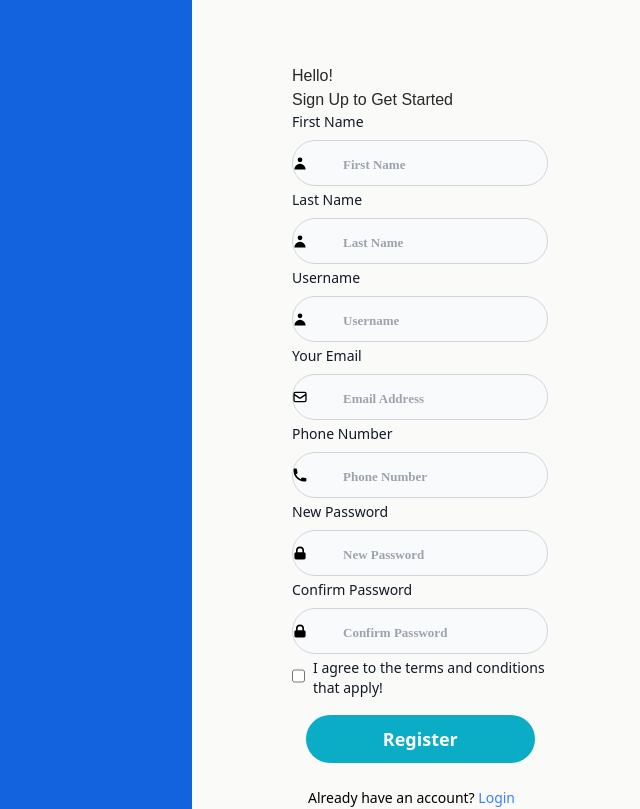
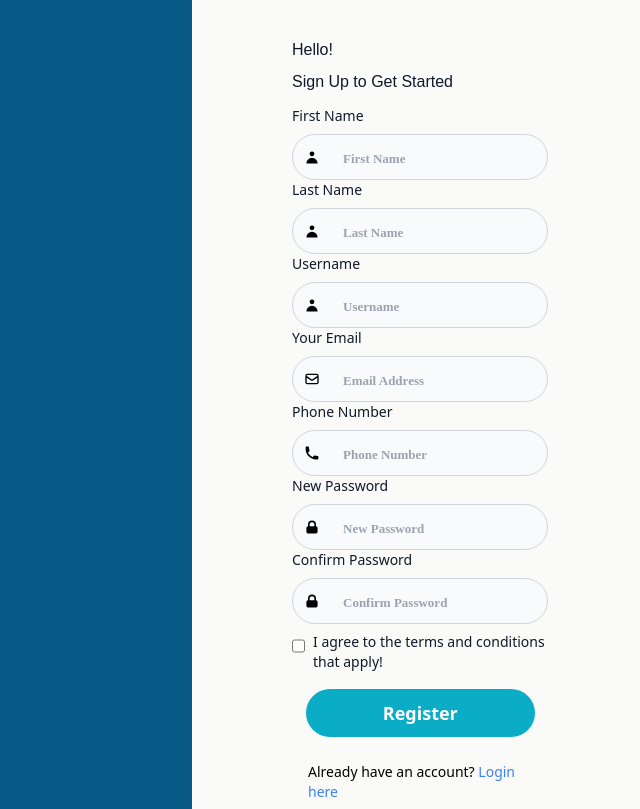
Before and after one commit to naodmulu/project, a React (Vite) app in the folder PAGES/vite-project/: page /register in a window 1280 px wide. Shown: the top 809 px of the page, without its empty margins (640-1280 px from the left). Built offline with nearby package versions, Linux system fonts and the light colour scheme.

Commit message:
dark mode working on

```diff
--- a/PAGES/vite-project/src/App.tsx
+++ b/PAGES/vite-project/src/App.tsx
@@ -8,7 +8,7 @@ import Registration from "./Components/Registration";
 import { Loginpage } from "./Components/Loginpage";
 function App() {
   return (
-    <div>
+    <div >
       <Routes>
         <Route path="/home" element={<HomePage />} />
         <Route path="/result" element={<Result />} />
--- a/PAGES/vite-project/src/Components/ImageGen.tsx
+++ b/PAGES/vite-project/src/Components/ImageGen.tsx
@@ -16,9 +16,9 @@ function ImageGen() {
 
 
   return (
-    <div>
-      <MNavbar />
-      <p className="text-black text-2xl mb-5 ml-5 font-bold">GeneralizeTitle</p>
+    <div >
+      <p className="text-black text-2xl mb-5 ml-5 font-bold">Discription of Keynote Frames</p>
+      <p className="text-blue text-md mb-5 ml-5">frames: {length}</p>
       <Grid margin={"auto"}>
         <ul>
             <li>
--- a/PAGES/vite-project/src/Components/MNavbar.tsx
+++ b/PAGES/vite-project/src/Components/MNavbar.tsx
@@ -56,7 +56,7 @@ export const MNavbar = () => {
   // username recieved from app.tsx
 
   return (
-    <Box sx={{ mb: 20 }}>
+    <Box  sx={{ mb: 20 }}>
       <AppBar sx={{ backgroundColor: "#06b6d4", height: "80px" }}>
         <Toolbar sx={{ p: 1 }}>
           <IconButton edge="start" color="inherit" aria-label="menu">
--- a/PAGES/vite-project/src/Components/Registration.tsx
+++ b/PAGES/vite-project/src/Components/Registration.tsx
@@ -65,30 +65,32 @@ export default function MyPage() {
   };
 
   return (
-    <div className="flex">
+    <div className="flex dark:bg-gray-900">
       <div
-        className="main"
+
         style={{
-          background: "#1363DF",
+          background: "#075985",
           width: "65%",
-          height: "120vh",
+          height: "110vh",
           marginRight: 100,
+
         }}
+        className="main dark:bg-gray-900"
       >
       </div>
       <div className="form">
-        <h1>Hello!</h1>
-        <h2>Sign Up to Get Started</h2>
+        <h1 className="block mb-2  text-gray-900 dark:text-white">Hello!</h1>
+        <h2 className="block mb-2  text-gray-900 dark:text-white">Sign Up to Get Started</h2>
 
         <form onSubmit={handleSubmit} className="">
           <label
 
-            className="block mb-2 text-sm font-medium text-gray-900 dark:text-white"
+            className="block mt-3 mb-2 text-sm font-medium text-gray-900 dark:text-white"
           >
             First Name
           </label>
           <div className="relative">
-            <div className="absolute inset-y-0 left-0 flex items-center pl-3.5  pointer-events-none">
+            <div className="absolute inset-y-0 left-0 flex items-center pl-3  pointer-events-none">
               <HiUser className = "icon" />
             </div>
             <input
@@ -97,7 +99,7 @@ export default function MyPage() {
               name="firstName"
               value={formData.firstName}
               onChange={handleChange}
-              className="bg-gray-50 border border-gray-300 text-gray-900 text-md rounded-full mb-1  focus:ring-blue-500 focus:border-blue-500 block w-full pl-10 p-2.5  dark:bg-white-700 dark:border-gray-600 dark:placeholder-gray-400 dark:text-gray dark:focus:ring-blue-500 dark:focus:border-blue-500"
+              className="bg-gray-50 border border-gray-300 text-gray-900 text-md rounded-full mb-3 mt-1  focus:ring-blue-500 focus:border-blue-500 block w-full pl-10 p-2.5  dark:bg-white-700 dark:border-gray-600 dark:placeholder-gray-400 dark:text-gray dark:focus:ring-blue-500 dark:focus:border-blue-500"
               placeholder="First Name"
               required
             />
@@ -109,7 +111,7 @@ export default function MyPage() {
             Last Name
           </label>
           <div className="relative">
-            <div className="absolute inset-y-0 left-0 flex items-center pl-3.5 pointer-events-none">
+            <div className="absolute inset-y-0 left-0 flex items-center pl-3 pointer-events-none">
               <HiUser className="icon" />
             </div>
             <input
@@ -119,7 +121,7 @@ export default function MyPage() {
               name="lastName"
               value={formData.lastName}
               onChange={handleChange}
-              className="bg-gray-50 border border-gray-300 text-gray-900 text-md rounded-full mb-1  focus:ring-blue-500 focus:border-blue-500 block w-full pl-10 p-2.5  dark:bg-white-700 dark:border-gray-600 dark:placeholder-gray-400 dark:text-gray dark:focus:ring-blue-500 dark:focus:border-blue-500"
+              className="bg-gray-50 border border-gray-300 text-gray-900 text-md rounded-full mb-3 mt-1  focus:ring-blue-500 focus:border-blue-500 block w-full pl-10 p-2.5  dark:bg-white-700 dark:border-gray-600 dark:placeholder-gray-400 dark:text-gray dark:focus:ring-blue-500 dark:focus:border-blue-500"
               required
             />
           </div>
@@ -129,7 +131,7 @@ export default function MyPage() {
             Username
           </label>
           <div className="relative">
-            <div className="absolute inset-y-0 left-0 flex items-center pl-3.5 pointer-events-none">
+            <div className="absolute inset-y-0 left-0 flex items-center pl-3 pointer-events-none">
               <HiUser className="icon" />
             </div>
             <input
@@ -139,7 +141,7 @@ export default function MyPage() {
               name="username"
               value={formData.username}
               onChange={handleChange}
-              className="bg-gray-50 border border-gray-300 text-gray-900 text-md rounded-full mb-1  focus:ring-blue-500 focus:border-blue-500 block w-full pl-10 p-2.5  dark:bg-white-700 dark:border-gray-600 dark:placeholder-gray-400 dark:text-gray dark:focus:ring-blue-500 dark:focus:border-blue-500"
+              className="bg-gray-50 border border-gray-300 text-gray-900 text-md rounded-full mb-3 mt-1  focus:ring-blue-500 focus:border-blue-500 block w-full pl-10 p-2.5  dark:bg-white-700 dark:border-gray-600 dark:placeholder-gray-400 dark:text-gray dark:focus:ring-blue-500 dark:focus:border-blue-500"
               required
             />
           </div>
@@ -150,7 +152,7 @@ export default function MyPage() {
             Your Email
           </label>
           <div className="relative">
-            <div className="absolute inset-y-0 left-0 flex items-center pl-3.5 pointer-events-none">
+            <div className="absolute inset-y-0 left-0 flex items-center pl-3 pointer-events-none">
               <HiOutlineMail className="icon" />
             </div>
             <input
@@ -160,7 +162,7 @@ export default function MyPage() {
               name="email"
               value={formData.email}
               onChange={handleChange}
-              className="bg-gray-50 border border-gray-300 text-gray-900 text-md rounded-full mb-1  focus:ring-blue-500 focus:border-blue-500 block w-full pl-10 p-2.5  dark:bg-white-700 dark:border-gray-600 dark:placeholder-gray-400 dark:text-gray dark:focus:ring-blue-500 dark:focus:border-blue-500"
+              className="bg-gray-50 border border-gray-300 text-gray-900 text-md rounded-full mb-3 mt-1  focus:ring-blue-500 focus:border-blue-500 block w-full pl-10 p-2.5  dark:bg-white-700 dark:border-gray-600 dark:placeholder-gray-400 dark:text-gray dark:focus:ring-blue-500 dark:focus:border-blue-500"
               required
             />
           </div>
@@ -171,7 +173,7 @@ export default function MyPage() {
             Phone Number
           </label>
           <div className="relative">
-            <div className="absolute inset-y-0 left-0 flex items-center pl-3.5 pointer-events-none">
+            <div className="absolute inset-y-0 left-0 flex items-center pl-3 pointer-events-none">
               <HiPhone className="icon" />
             </div>
             <input
@@ -181,7 +183,7 @@ export default function MyPage() {
               name="phone"
               value={formData.phone}
               onChange={handleChange}
-              className="bg-gray-50 border border-gray-300 text-gray-900 text-md rounded-full mb-1  focus:ring-blue-500 focus:border-blue-500 block w-full pl-10 p-2.5  dark:bg-white-700 dark:border-gray-600 dark:placeholder-gray-400 dark:text-gray dark:focus:ring-blue-500 dark:focus:border-blue-500"
+              className="bg-gray-50 border border-gray-300 text-gray-900 text-md rounded-full mb-3 mt-1  focus:ring-blue-500 focus:border-blue-500 block w-full pl-10 p-2.5  dark:bg-white-700 dark:border-gray-600 dark:placeholder-gray-400 dark:text-gray dark:focus:ring-blue-500 dark:focus:border-blue-500"
               required
             />
           </div>
@@ -191,7 +193,7 @@ export default function MyPage() {
             New Password
           </label>
           <div className="relative">
-            <div className="absolute inset-y-0 left-0 flex items-center pl-3.5 pointer-events-none">
+            <div className="absolute inset-y-0 left-0 flex items-center pl-3 pointer-events-none">
               <HiLockClosed className="icon" />
             </div>
             <input
@@ -201,7 +203,7 @@ export default function MyPage() {
               name="password"
               value={formData.password}
               onChange={handleChange}
-              className="bg-gray-50 border border-gray-300 text-gray-900 text-md rounded-full mb-1  focus:ring-blue-500 focus:border-blue-500 block w-full pl-10 p-2.5  dark:bg-white-700 dark:border-gray-600 dark:placeholder-gray-400 dark:text-gray dark:focus:ring-blue-500 dark:focus:border-blue-500"
+              className="bg-gray-50 border border-gray-300 text-gray-900 text-md rounded-full mb-3 mt-1  focus:ring-blue-500 focus:border-blue-500 block w-full pl-10 p-2.5  dark:bg-white-700 dark:border-gray-600 dark:placeholder-gray-400 dark:text-gray dark:focus:ring-blue-500 dark:focus:border-blue-500"
               required
             />
           </div>
@@ -211,7 +213,7 @@ export default function MyPage() {
             Confirm Password
           </label>
           <div className="relative">
-            <div className="absolute inset-y-0 left-0 flex items-center pl-3.5 pointer-events-none">
+            <div className="absolute inset-y-0 left-0 flex items-center pl-3 pointer-events-none">
               <HiLockClosed className="icon" />
             </div>
             <input
@@ -221,7 +223,7 @@ export default function MyPage() {
                 name="confirmPassword"
                 value={formData.confirmPassword}
                 onChange={handleChange}
-                className="bg-gray-50 border border-gray-300 text-gray-900 text-md rounded-full mb-1  focus:ring-blue-500 focus:border-blue-500 block w-full pl-10 p-2.5  dark:bg-white-700 dark:border-gray-600 dark:placeholder-gray-400 dark:text-gray dark:focus:ring-blue-500 dark:focus:border-blue-500"
+                className="bg-gray-50 border border-gray-300 text-gray-900 text-md rounded-full mb-3 mt-1  focus:ring-blue-500 focus:border-blue-500 block w-full pl-10 p-2.5  dark:bg-white-700 dark:border-gray-600 dark:placeholder-gray-400 dark:text-gray dark:focus:ring-blue-500 dark:focus:border-blue-500"
 
                 required/>
           </div>
@@ -234,7 +236,7 @@ export default function MyPage() {
             />
             <label
               htmlFor="default-checkbox"
-              className="ml-2 text-sm font-medium text-gray-900 dark:text-gray-600"
+              className="ml-2 mt-2 text-sm font-medium text-gray-900 dark:text-gray-500"
             >
               I agree to the terms and conditions that apply!
             </label>
@@ -248,7 +250,7 @@ export default function MyPage() {
               borderBlockColor: "white",
             }}
             type="submit"
-            className="py-2.5 px-5 mr-2 mb-2 text-lg font-large font-semibold font-Arial text-white-900 focus:outline-white bg-white rounded-lg border border-gray-100 hover:bg-blue-100 hover:text-white-700 focus:z-10 focus:ring-4 focus:ring-blue-100 dark:focus:ring-blue-100 dark:bg-blue-100 dark:text-blue-100 dark:border-blue-100 dark:hover:text-white dark:hover:bg-gray-700"
+            className="py-2.5 px-5 mr-2 mb-2 text-lg font-large font-semibold font-Arial text-white-900 focus:outline-white bg-white rounded-lg border border-gray-100 hover:bg-blue-100 hover:text-white-700 focus:z-10 focus:ring-4 focus:ring-blue-100 dark:focus:ring-blue-100 dark:bg-blue-100 dark:text-blue-100  dark:hover:text-white dark:hover:bg-gray-700"
           >
             Register
           </button>
--- a/PAGES/vite-project/src/Components/UploadFile.jsx
+++ b/PAGES/vite-project/src/Components/UploadFile.jsx
@@ -182,7 +182,7 @@ const showUploadedFiles = () => (
 
       <label
         htmlFor="dropzone-file"
-        className="flex flex-col items-center justify-center w-full h-64 rounded-lg cursor-pointer bg-teal-50 hover:bg-[#000000]"
+        className="flex flex-col items-center justify-center w-full h-64 rounded-lg cursor-pointer bg-teal-50 hover:bg-[#000000] "
       >
         <div className="flex flex-col items-center justify-center pt-5 pb-6 updrop">
           <svg
@@ -216,8 +216,8 @@ const showUploadedFiles = () => (
   );
 
   return (
-    <div className="flex flex-col ">
-      <FormLabel className="items-center upload rounded-lg mt-4 mb-4 shadow">
+    <div className="flex flex-col  ">
+      <FormLabel className="items-center upload rounded-lg mt-4 mb-4 shadow ">
         <div className=" flex justify-center">
           <Typography
           varient="h2"
--- a/PAGES/vite-project/src/Components/registration.css
+++ b/PAGES/vite-project/src/Components/registration.css
@@ -20,7 +20,7 @@ h2 {
 } */
 .form {
   width: 25%;
-  padding-top: 5%;
+  padding-top: 3%;
   padding-right: 5%;
 }
 .leftdiv {
--- a/PAGES/vite-project/src/index.css
+++ b/PAGES/vite-project/src/index.css
@@ -19,7 +19,7 @@ body{
     min-width: 600px;
     padding: 10px;
     margin: auto;
-    margin-top: 5%;
+    margin-top: 2%;
     width: 70%;
     height: 70%;
     border-radius: 80;
```
Also changed, not shown: PAGES/vite-project/src/Components/Loginpage.css (+5 -3 lines), PAGES/vite-project/src/Components/Loginpage.tsx (+11 -11 lines).
